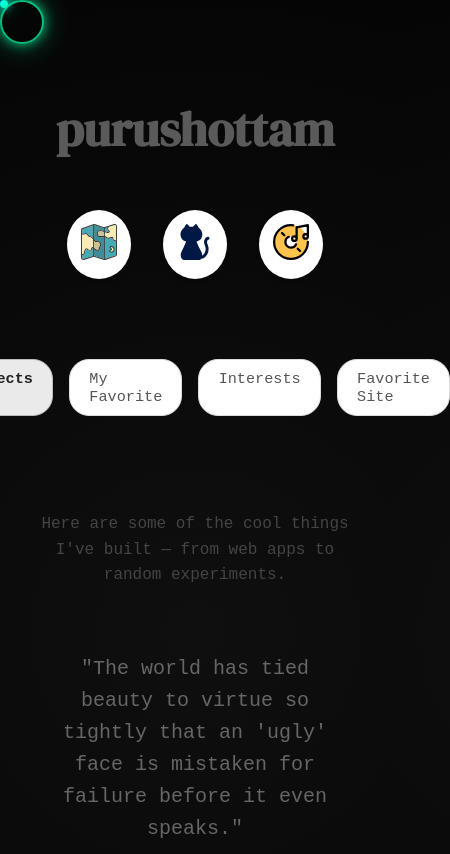
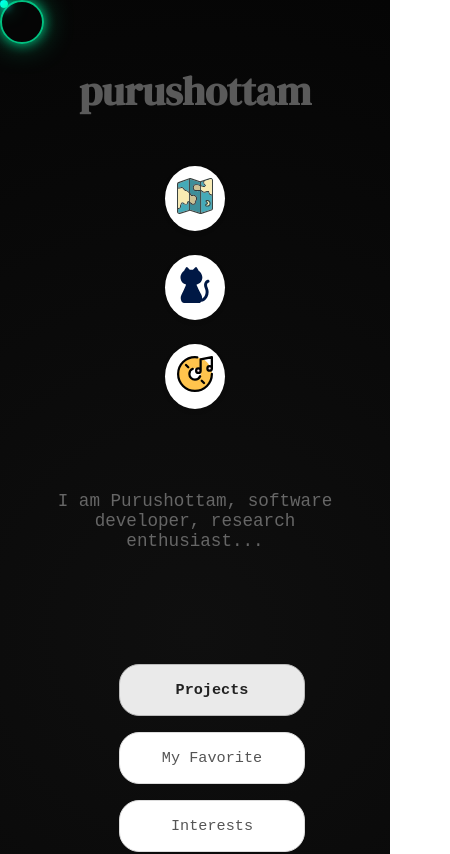
Before and after one commit to inxeoz/inxeoz.github.io, a Svelte app: page / in a window 390 px wide. Shown: the top 854 px of the page, 450 px wide, since content can reach past the window. Built offline with nearby package versions, Linux system fonts and the light colour scheme.

Commit message:
responsive

```diff
--- a/src/Index.svelte
+++ b/src/Index.svelte
@@ -118,6 +118,81 @@
         color: #444;
         line-height: 1.6;
     }
+
+    .intro-text {
+        font-size: 1.25rem;
+        color: #666;
+        text-align: center;
+        max-width: 800px;
+        padding: 1rem;
+    }
+
+    /* Mobile-first responsive styling */
+    @media (max-width: 768px) {
+        .container {
+            padding: 4rem 1rem;
+        }
+
+        h1 {
+            font-size: 2.5rem;
+        }
+
+        .links {
+            flex-direction: column;
+            gap: 1.5rem;
+        }
+
+        .links button.icon {
+            padding: 12px;
+        }
+
+        .intro-text {
+            font-size: 1.1rem;
+            padding: 1rem;
+        }
+
+        .tabs {
+            flex-direction: column;
+            gap: 1rem;
+        }
+
+        .tab {
+            width: 100%;
+            padding: 1rem;
+            text-align: center;
+        }
+
+        .quote {
+            font-size: 1rem;
+        }
+    }
+
+    /* Larger screen styling */
+    @media (min-width: 769px) {
+        .container {
+            padding: 6rem 2rem;
+        }
+
+        h1 {
+            font-size: 3rem;
+        }
+
+        .links {
+            gap: 2rem;
+        }
+
+        .intro-text {
+            font-size: 1.25rem;
+        }
+
+        .tabs {
+            flex-direction: row;
+        }
+
+        .tab {
+            padding: 0.6rem 1.2rem;
+        }
+    }
 </style>
 
 <div class="container">
@@ -139,6 +214,11 @@
         <button class="icon" on:click={() => window.open('https://www.youtube.com/@inxeoz')}>
             <img src={music} alt="YouTube" />
         </button>
+    </div>
+
+    <!-- New text section -->
+    <div class="intro-text">
+        <p>I am Purushottam, software developer, research enthusiast...</p>
     </div>
 
     <div class="tabs">
```
